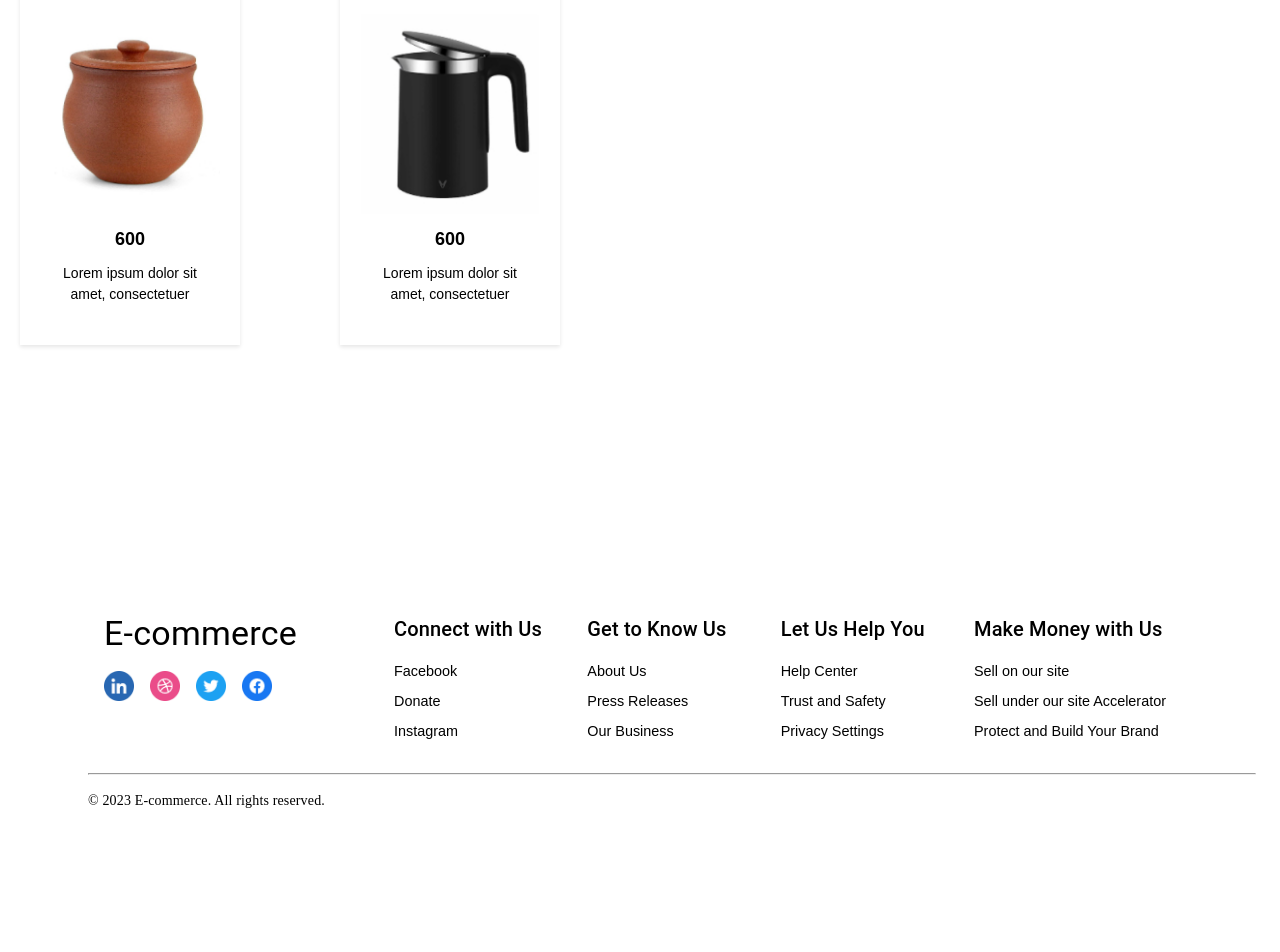
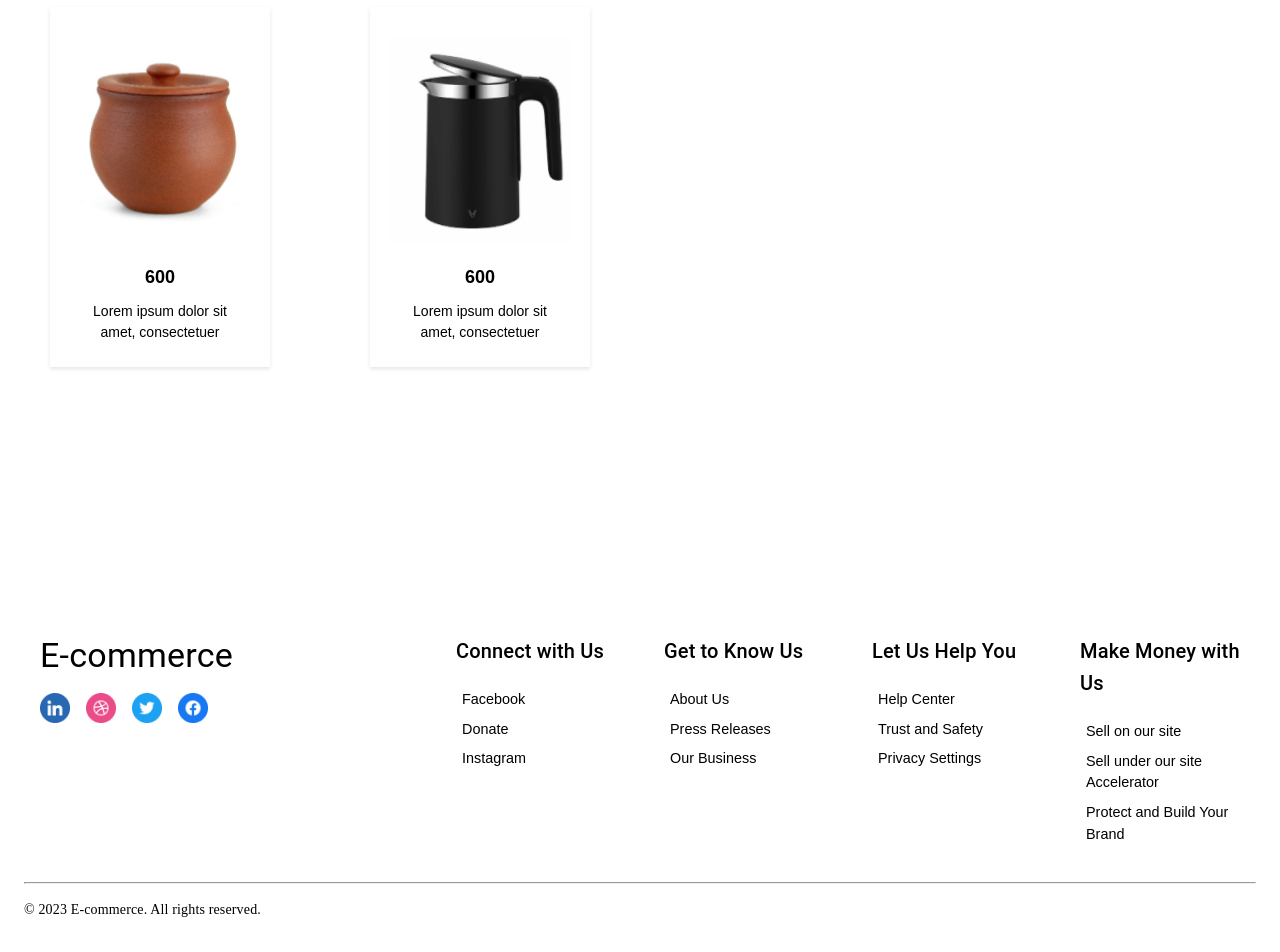
Before and after one commit to siddharth17vaishnav/ViewCommerce, a React (Vite) app: page / in a window 1280 px wide. Shown: the part 957-1909 px from the top of the page. Before the commit the page ends 1801 px from the top, so only its background shows below. Built offline with nearby package versions, Linux system fonts and the light colour scheme.

Commit message:
code updated issue resolved

```diff
--- a/src/App.tsx
+++ b/src/App.tsx
@@ -1,9 +1,13 @@
 import Card from './components/card/Card'
 import Footer from './components/Footer/Footer'
-
+import { Routes, Route } from 'react-router-dom'
+import Home from './sections/Home'
 function App() {
   return (
     <div>
+       <Routes>
+        <Route path="/" element={<Home />} />
+      </Routes>
       <Card />
       <Footer />
     </div>
--- a/src/components/Footer/Footer.tsx
+++ b/src/components/Footer/Footer.tsx
@@ -17,10 +17,15 @@ const useStyles = makeStyles(theme => ({
     bottom: 0,
     paddingTop: theme.spacing(8),
     paddingBottom: theme.spacing(4),
-    paddingLeft: theme.spacing(8)
+    marginLeft: 'auto',
+    marginRight: 'auto',
+    maxWidth: '1480px',
   },
+
   contentContainer: {
+    width: '100%',
     padding: ` ${theme.spacing(2)}px`
+
   },
   socialIcons: {
     display: 'flex',
@@ -29,7 +34,7 @@ const useStyles = makeStyles(theme => ({
   },
   list: {
     listStyle: 'none',
-    padding: 0,
+    padding: '6px',
     margin: 0,
     marginTop: theme.spacing(2),
     '& li': {
@@ -50,9 +55,10 @@ const Footer: React.FC<FooterProps> = () => {
     <div className={classes.mainFooter}>
       <Container maxWidth={false}>
         <div className={classes.contentContainer}>
-          <Grid container spacing={3}>
-            <Grid item xs={6} sm={6} md={3}>
+          <Grid container spacing={6}>
+            <Grid item xs={6} sm={6} md={4}>
               <Typography variant="h4">E-commerce</Typography>
+
               <div className={classes.socialIcons}>
                 <a href="https://Linkedin.com/">
                   <img src={linkedin} alt="LinkedIn" width={30} height={30} />
@@ -93,7 +99,8 @@ const Footer: React.FC<FooterProps> = () => {
                 <li>Privacy Settings</li>
               </ul>
             </Grid>
-            <Grid item xs={12} sm={6} md={3}>
+
+            <Grid item xs={12} sm={6} md={2}>
               <Typography variant="h6">Make Money with Us</Typography>
               <ul className={classes.list}>
                 <li>Sell on our site</li>
@@ -103,7 +110,7 @@ const Footer: React.FC<FooterProps> = () => {
             </Grid>
           </Grid>
         </div>
-        <hr />
+        <hr></hr>
         <Typography variant="body2" className={classes.footerText}>
           &copy; {new Date().getFullYear()} E-commerce. All rights reserved.
         </Typography>
--- a/src/components/card/Card.tsx
+++ b/src/components/card/Card.tsx
@@ -20,7 +20,9 @@ const useStyles = makeStyles(() => ({
     margin: '0 auto',
     maxWidth: '1480px',
     padding: '0 20px',
-    marginTop: '80px'
+    marginTop: '80px',
+    marginLeft: 'auto',
+    marginRight: 'auto',
   }
 }))
 
--- a/src/components/card/Cardinterface.tsx
+++ b/src/components/card/Cardinterface.tsx
@@ -11,11 +11,13 @@ const useStyles = makeStyles(() => ({
   card: {
     width: '220px',
     height: '360px',
-    display: 'flex',
+    display: 'space-betweeen',
     flexDirection: 'column',
     alignItems: 'center',
     padding: 20,
     backgroundColor: '#fff',
+    marginLeft: 'auto',
+    marginRight: 'auto',
     boxShadow: '0 2px 4px rgba(0, 0, 0, 0.1)',
     transition: 'box-shadow 0.3s ease-in-out',
     '&:hover': {
@@ -46,7 +48,7 @@ const useStyles = makeStyles(() => ({
     color: 'orange'
   },
   grayText: {
-    color: 'gray' // Updated color value
+    color: 'gray'
   }
 }))
 
```
